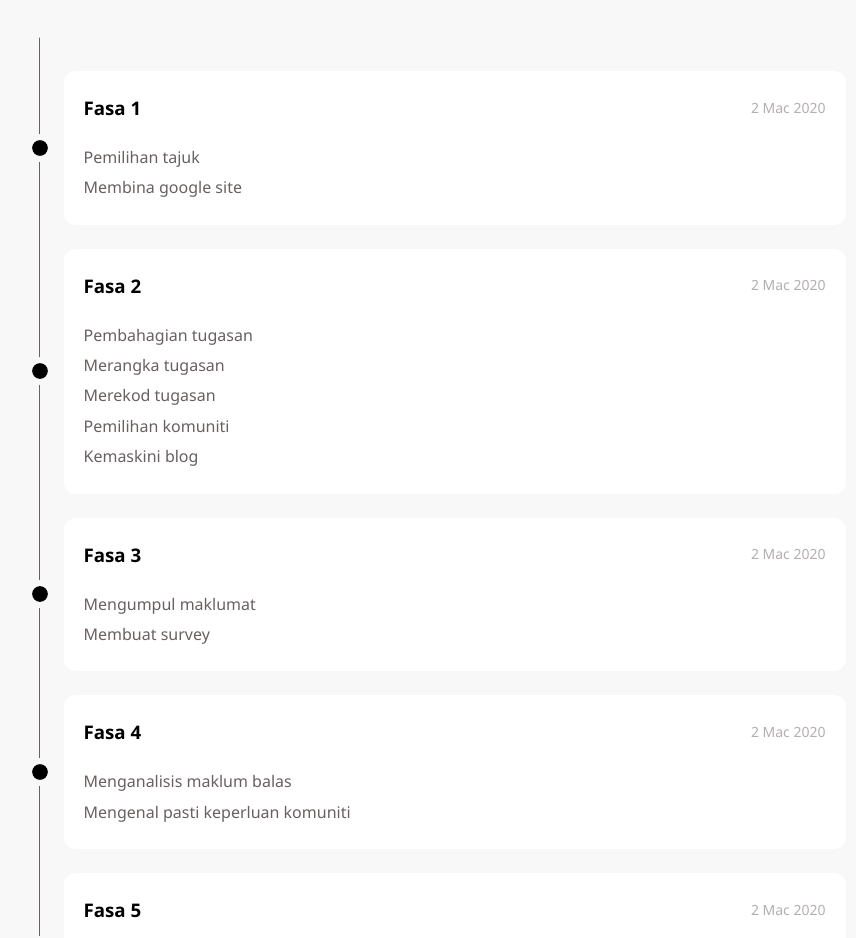
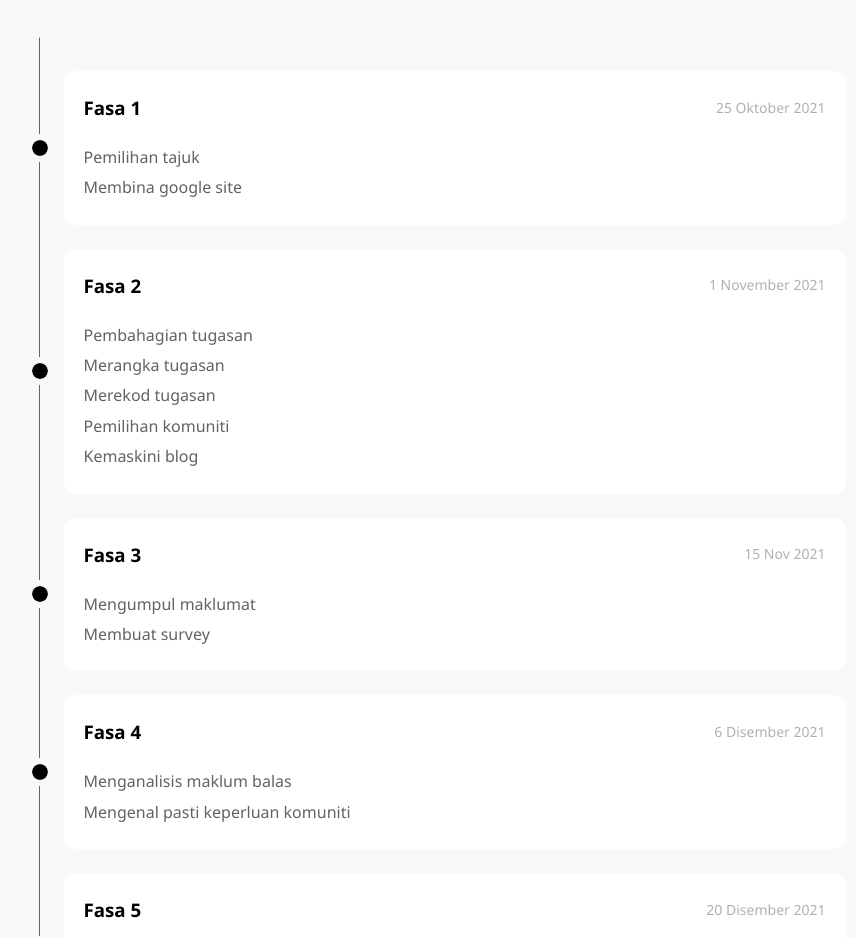
Before and after one commit to zyq-m/seriputra-blog, a Gatsby site: page /plans in a window 1280 px wide. Shown: the part 69-1007 px from the top of the page, without its empty margins (202-1058 px from the left). Built offline with nearby package versions, Linux system fonts and the light colour scheme; Gatsby itself is replaced by a stand-in of ours.

Commit message:
update date

```diff
--- a/src/blog/fasa-1.md
+++ b/src/blog/fasa-1.md
@@ -1,6 +1,6 @@
 ---
 index: 1
-date: "3 March 2021"
+date: "25 Oktober 2021"
 title: "Fasa 1: Overview Projek"
 ---
 
--- a/src/blog/fasa-2.md
+++ b/src/blog/fasa-2.md
@@ -1,6 +1,6 @@
 ---
 index: 2
-date: "4 March 2021"
+date: "1 November 2021"
 title: "Fasa 2: Gerak Kerja Projek"
 ---
 
--- a/src/blog/fasa-3.md
+++ b/src/blog/fasa-3.md
@@ -1,6 +1,6 @@
 ---
 index: 3
-date: "5 March 2021"
+date: "15 November 2021"
 title: "Fasa 3: e-Lapangan"
 ---
 
--- a/src/blog/fasa-4.md
+++ b/src/blog/fasa-4.md
@@ -1,6 +1,6 @@
 ---
 index: 4
-date: "9 March 2021"
+date: "6 Disember 2021"
 title: "Fasa 4: Refleksi"
 ---
 
--- a/src/blog/fasa-5.md
+++ b/src/blog/fasa-5.md
@@ -1,6 +1,6 @@
 ---
 index: 5
-date: "10 March 2021"
+date: "20 Disember 2021"
 title: "Fasa 5: Simulasi Projek"
 ---
 
--- a/src/data/dataPlans.js
+++ b/src/data/dataPlans.js
@@ -2,13 +2,13 @@ const plans = [
   {
     id: 1,
     title: "Fasa 1",
-    date: " 2 Mac 2020",
+    date: "25 Oktober 2021",
     activities: ["Pemilihan tajuk", "Membina google site"],
   },
   {
     id: 2,
     title: "Fasa 2",
-    date: " 2 Mac 2020",
+    date: "1 November 2021",
     activities: [
       "Pembahagian tugasan",
       "Merangka tugasan",
@@ -21,14 +21,14 @@ const plans = [
   {
     id: 3,
     title: "Fasa 3",
-    date: " 2 Mac 2020",
+    date: "15 Nov 2021",
     activities: ["Mengumpul maklumat", "Membuat survey"],
   },
 
   {
     id: 4,
     title: "Fasa 4",
-    date: " 2 Mac 2020",
+    date: "6 Disember 2021",
     activities: [
       "Menganalisis maklum balas",
       "Mengenal pasti keperluan komuniti",
@@ -37,7 +37,7 @@ const plans = [
   {
     id: 5,
     title: "Fasa 5",
-    date: " 2 Mac 2020",
+    date: "20 Disember 2021",
     activities: ["Simulasi projek", "Menghasilkan video"],
   },
 ];
```
